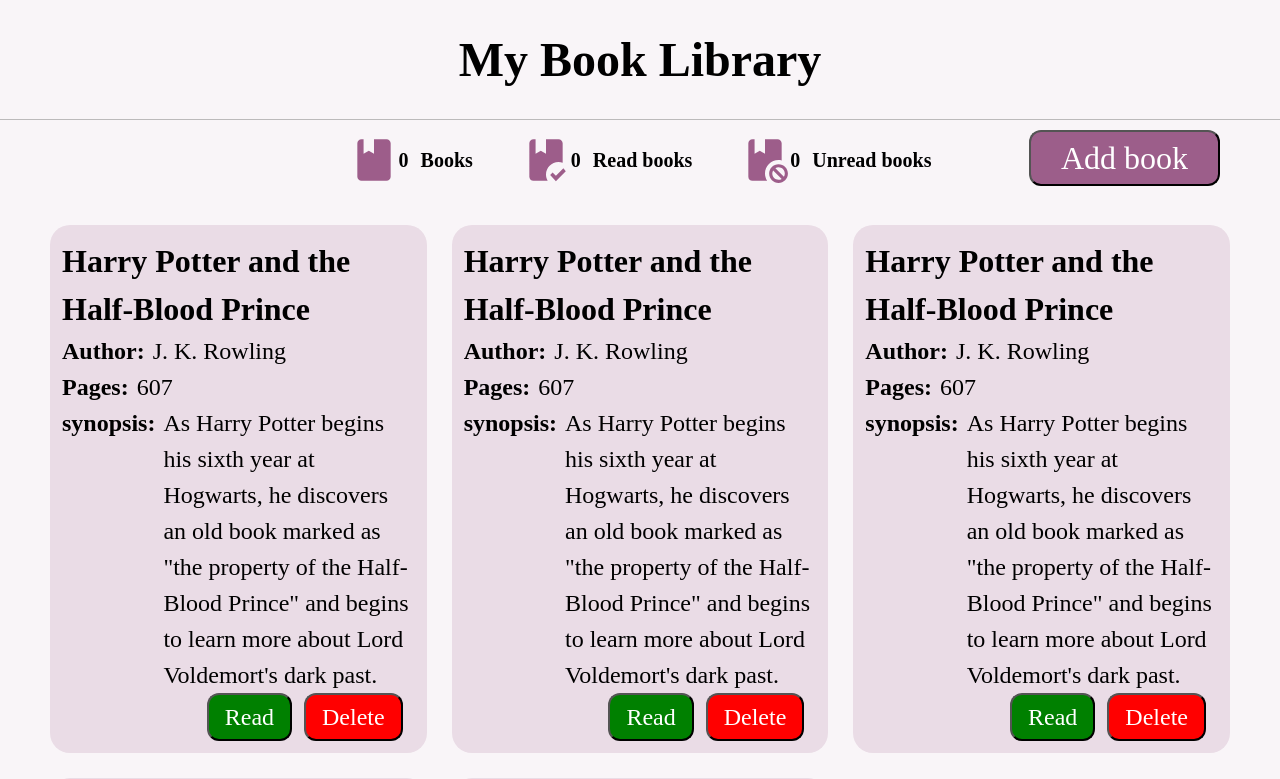
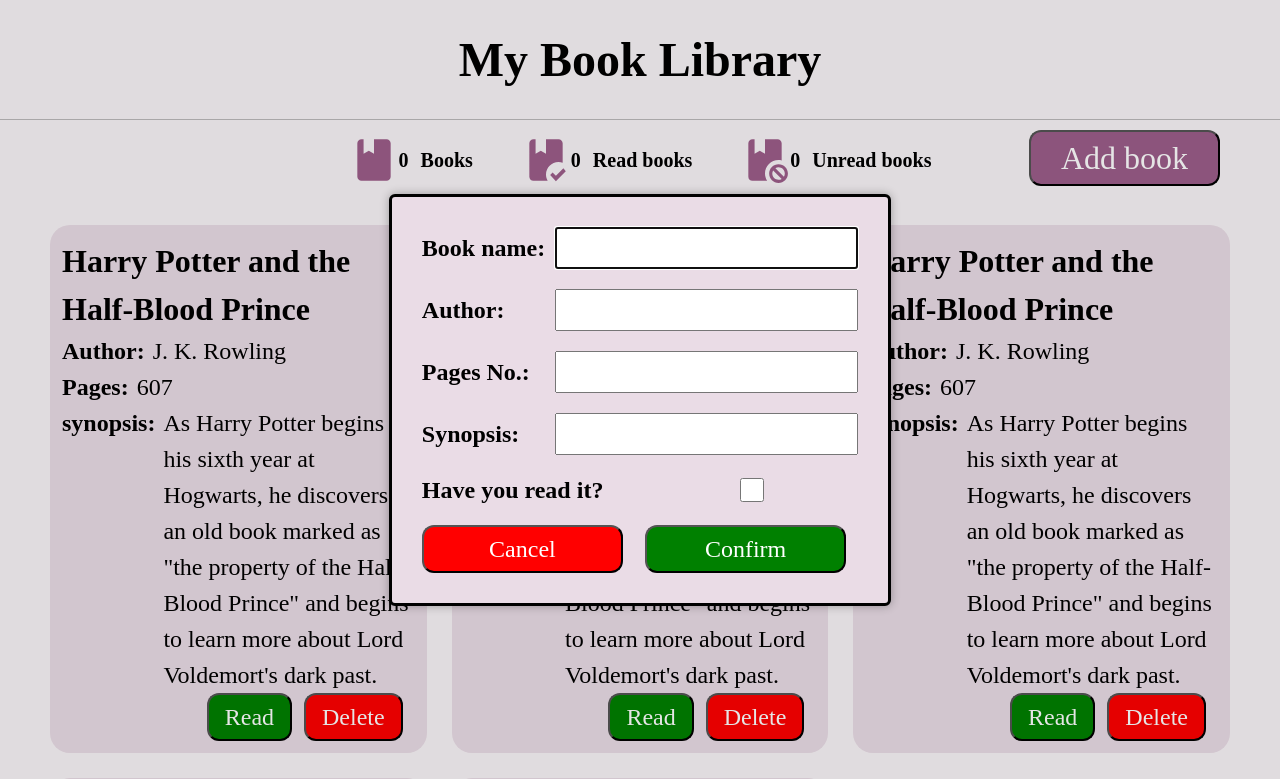
Before and after one commit to arkhaledwebdev/odin-library, a plain HTML site: page index.html in a window 1280 px wide. Both pictures are taken after a click on the button "Add book". Shown: the top 779 px of the page. Drawn offline with Linux system fonts and the light colour scheme.

Commit message:
add script

```diff
--- a/index.html
+++ b/index.html
@@ -32,8 +32,46 @@
             <div class="top-content name">Unread books</div>
         </div>
 
-        <button id="add-button">Add book</button>
+        <button id="add-book-button">Add book</button>
     </div>
+
+    <dialog id="dialog-add-book">
+
+        <form id="form-add-book">
+
+            <div class="form-item">
+                <label for="form-book-name">Book name: </label>
+                <input type="text" name="book-name" id="form-book-name">
+            </div>
+
+            <div class="form-item">
+                <label for="form-book-author">Author: </label>
+                <input type="text" name="book-author" id="form-book-author">
+            </div>
+
+            <div class="form-item">
+                <label for="form-book-pages">Pages No.: </label>
+                <input type="text" name="book-pages" id="form-book-pages">
+            </div>
+
+            <div class="form-item">
+                <label for="form-book-synopsis">Synopsis: </label>
+                <input type="text" name="book-synopsis" id="form-book-synopsis">
+            </div>
+
+            <div class="form-item" id="checkbox-container">
+                <label for="form-book-readCheck">Have you read it? </label>
+                <input class="checkBox" type="checkbox" name="book-readStatus" id="form-book-readCheck">
+            </div>
+
+            <div id="form-buttons-container">
+                <button class="button-delete" value="Cancel" formmethod="dialog">Cancel</button>
+                <button class="button-read" id="confirmButton" type="submit" value="default">Confirm</button>
+            </div>
+
+        </form>
+
+    </dialog>
 
     <!-- main-content -->
 
--- a/scripts.js
+++ b/scripts.js
@@ -0,0 +1,38 @@
+const myLibrary = [];
+const addBookButton = document.getElementById("add-book-button");
+const dialogAddBook = document.getElementById("dialog-add-book");
+const confirmDialog = document.getElementById("confirmButton");
+const formBookName = document.getElementById("form-book-name");
+const formBookAuthor = document.getElementById("form-book-author");
+const formBookPages = document.getElementById("form-book-pages");
+const formBookSynopsis = document.getElementById("form-book-");
+const formBookReadCheck = document.getElementById("form-book-readCheck");
+
+function Book(name, author, pages, synopsis) {
+    this.name = name;
+    this.author = author;
+    this.pages = pages;
+    this.synopsis = synopsis;
+};
+
+function addBookToLibrary(book) {
+
+};
+
+addBookButton.addEventListener('click', () => {
+    dialogAddBook.showModal();
+});
+
+
+confirmDialog.addEventListener('click', (event) => {
+    event.preventDefault();
+
+    let book = new Book(
+        formBookName.value,
+        formBookAuthor.value,
+        formBookPages.value,
+        formBookName.value,
+        formBookName.value,
+    )
+
+});
--- a/styles.css
+++ b/styles.css
@@ -14,8 +14,16 @@ html {
 }
 
 /* Remove default margin in favour of better control in authored CSS */
-body, h1, h2, h3, h4, p,
-figure, blockquote, dl, dd {
+body,
+h1,
+h2,
+h3,
+h4,
+p,
+figure,
+blockquote,
+dl,
+dd {
   margin: 0;
 }
 
@@ -32,14 +40,21 @@ body {
 }
 
 /* Set shorter line heights on headings and interactive elements */
-h1, h2, h3, h4,
-button, input, label {
+h1,
+h2,
+h3,
+h4,
+button,
+input,
+label {
   line-height: 1.1;
 }
 
 /* Balance text wrapping on headings */
-h1, h2,
-h3, h4 {
+h1,
+h2,
+h3,
+h4 {
   text-wrap: balance;
 }
 
@@ -57,8 +72,10 @@ picture {
 }
 
 /* Inherit fonts for inputs and buttons */
-input, button,
-textarea, select {
+input,
+button,
+textarea,
+select {
   font: inherit;
 }
 
@@ -82,7 +99,7 @@ textarea:not([rows]) {
 }
 
 /* body */
-body{
+body {
   display: grid;
   grid-template-rows: 120px 80px 1fr;
   background-color: var(--background-color);
@@ -104,7 +121,7 @@ img {
   display: flex;
   align-items: center;
   justify-content: center;
-    border-bottom: 1px solid rgba(128, 128, 128	, 0.5);
+  border-bottom: 1px solid rgba(128, 128, 128, 0.5);
 }
 
 .header-title {
@@ -163,13 +180,18 @@ img {
 
 }
 
-.book-author, .book-pages, .book-buttons, .book-synopsis {
+.book-author,
+.book-pages,
+.book-buttons,
+.book-synopsis {
   display: flex;
   flex-direction: row;
   font-size: 1.5rem;
 }
 
-.book-author-title, .book-pages-title, .book-synopsis-title {
+.book-author-title,
+.book-pages-title,
+.book-synopsis-title {
   margin-right: 8px;
   font-weight: 600;
 }
@@ -184,13 +206,15 @@ img {
 }
 
 .book-buttons {
-    font-size: 1.5rem;
   align-self: end;
 }
 
-.button-read, .button-delete {
+.button-read,
+.button-delete {
+  font-size: 1.5rem;
   border-radius: 12px;
   padding: 4px 16px;
+
 }
 
 .button-read {
@@ -206,7 +230,7 @@ img {
 }
 
 
-#add-button {
+#add-book-button {
   background-color: var(--accent-color);
   font-size: 2rem;
   margin-right: 50px;
@@ -218,3 +242,48 @@ img {
   top: 10px;
   right: 10px;
 }
+
+/* Add book dialog */
+
+#dialog-add-book {
+  background-color: var(--secondary-color);
+  border-radius: 6px;
+  padding: 30px;
+  box-shadow: 0 0 10px rgba(0, 0, 0, 0.3);
+}
+
+#form-add-book {
+  display: flex;
+  flex-direction: column;
+  gap: 20px;
+}
+
+.form-item {
+  display: grid;
+  grid-template-columns: 1fr auto;
+  align-items: center;
+  column-gap: 10px;
+}
+
+.form-item>label {
+  font-size: 1.5rem;
+  font-weight: bold;
+}
+
+.form-item>input {
+  font-size: 1.5rem;
+}
+
+#checkbox-container,
+#form-buttons-container {
+  display: grid;
+  grid-template-columns: 1fr 1fr;
+  align-items: center;
+  column-gap: 10px;
+}
+
+#checkbox-container>input {
+  justify-self: center;
+  width: 1.5rem;
+  height: 1.5rem;
+}
```
Lines whose indentation alone changed are shown as unchanged.
